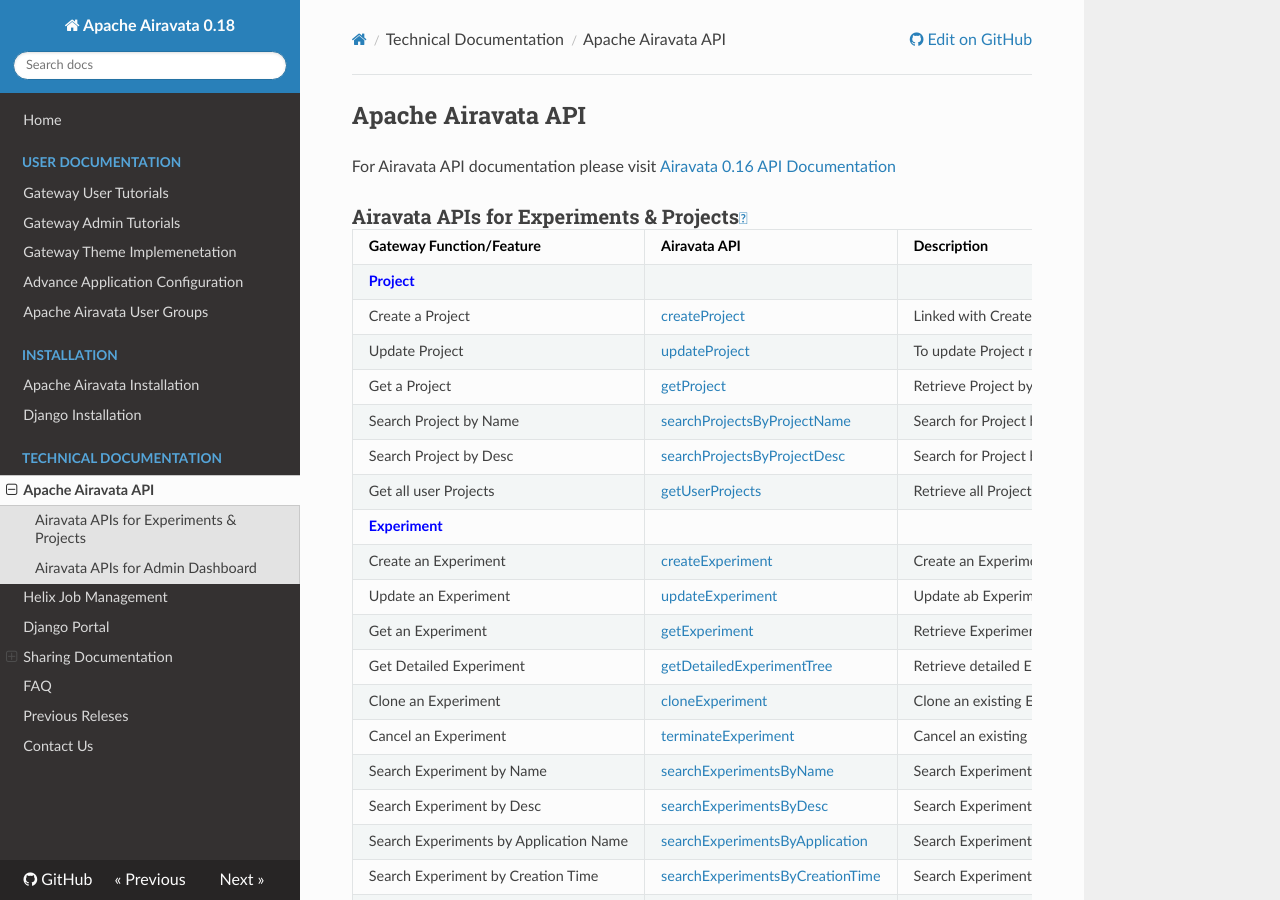
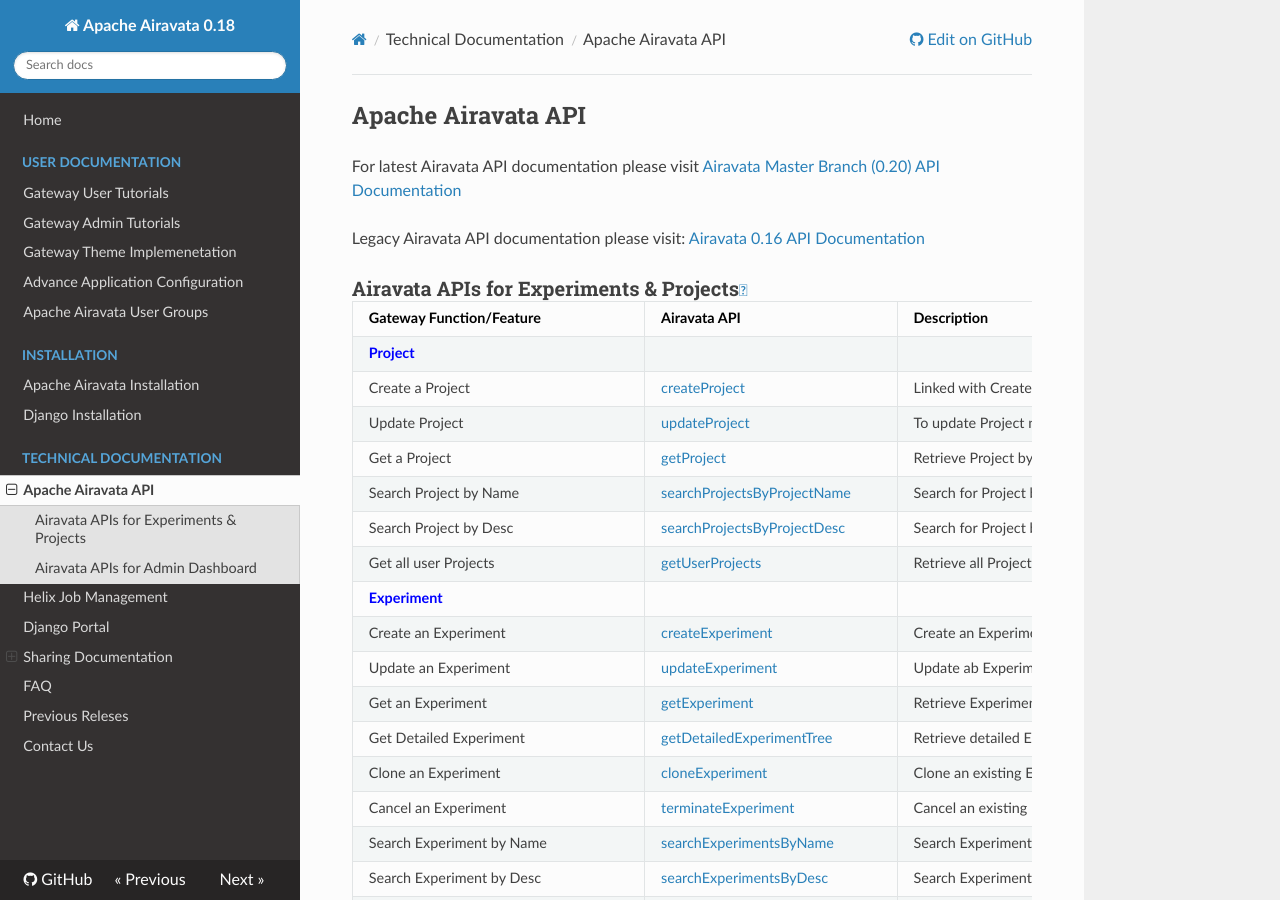
Before and after one commit to isabella232/airavata-docs, an MkDocs documentation site: the page built from docs/technical-documentation/airavata-api.md, in a window 1280 px wide and 900 px high. Built offline with MkDocs 1.6.1, drawn with Linux system fonts in a browser that asks for light colours; nearby versions of some CDN libraries; old or Windows-style settings are respelled for this version of MkDocs.

Commit message:
Changing API documentation to latest master

```diff
--- a/docs/technical-documentation/airavata-api.md
+++ b/docs/technical-documentation/airavata-api.md
@@ -1,30 +1,34 @@
 ## Apache Airavata API
 
-For Airavata API documentation please visit <a href="http://airavata.apache.org/api-docs/0.16/" target="_blank">Airavata 0.16 API Documentation</a>
+For latest Airavata API documentation please visit <a href="http://airavata.apache.org/api-docs/master/" target="_blank">Airavata Master Branch (0.20) API Documentation</a>
+
+Legacy Airavata API documentation please visit:
+<a href="http://airavata.apache.org/api-docs/0.16/" target="_blank">Airavata 0.16 API Documentation</a>
+
 ### <h3>Airavata APIs for Experiments & Projects</h3>
 
 |       Gateway Function/Feature        |           Airavata API            |           Description         |
 |:--------------------------------------|:----------------------------------|:------------------------------|
 <b style="color:blue;">Project</b>
-| Create a Project                          | <a href="http://airavata.apache.org/api-docs/0.16/airavata_api.html#Fn_Airavata_createProject" target="_blank">createProject</a>                                      | Linked with Create Project in PGA.    |
-| Update Project                            | <a href="http://airavata.apache.org/api-docs/0.16/airavata_api.html#Fn_Airavata_updateProject" target="_blank">updateProject</a>                                      | To update Project name and description.   |
-| Get a Project                             | <a href="http://airavata.apache.org/api-docs/0.16/airavata_api.html#Fn_Airavata_getProject" target="_blank">getProject</a>                                            | Retrieve Project by providing the ID.           |
-| Search Project by Name                    | <a href="http://airavata.apache.org/api-docs/0.16/airavata_api.html#Fn_Airavata_searchProjectsByProjectName" target="_blank">searchProjectsByProjectName</a>          | Search for Project by giving part or full project name.          |
-| Search Project by Desc                    | <a href="http://airavata.apache.org/api-docs/0.16/airavata_api.html#Fn_Airavata_searchProjectsByProjectDesc" target="_blank">searchProjectsByProjectDesc</a>          | Search for Project by giving part or full project description.          |
-| Get all user Projects                     | <a href="http://airavata.apache.org/api-docs/0.16/airavata_api.html#Fn_Airavata_getUserProjects" target="_blank">getUserProjects</a>                                  | Retrieve all Projects of a user.          |
+| Create a Project                          | <a href="https://airavata.apache.org/api-docs/master/airavata_api.html#Fn_Airavata_createProject" target="_blank">createProject</a>                                      | Linked with Create Project in PGA.    |
+| Update Project                            | <a href="https://airavata.apache.org/api-docs/master/airavata_api.html#Fn_Airavata_updateProject" target="_blank">updateProject</a>                                      | To update Project name and description.   |
+| Get a Project                             | <a href="https://airavata.apache.org/api-docs/master/airavata_api.html#Fn_Airavata_getProject" target="_blank">getProject</a>                                            | Retrieve Project by providing the ID.           |
+| Search Project by Name                    | <a href="https://airavata.apache.org/api-docs/master/airavata_api.html#Fn_Airavata_searchProjectsByProjectName" target="_blank">searchProjectsByProjectName</a>          | Search for Project by giving part or full project name.          |
+| Search Project by Desc                    | <a href="https://airavata.apache.org/api-docs/master/airavata_api.html#Fn_Airavata_searchProjectsByProjectDesc" target="_blank">searchProjectsByProjectDesc</a>          | Search for Project by giving part or full project description.          |
+| Get all user Projects                     | <a href="https://airavata.apache.org/api-docs/master/airavata_api.html#Fn_Airavata_getUserProjects" target="_blank">getUserProjects</a>                                  | Retrieve all Projects of a user.          |
 <b style="color:blue;">Experiment</b>
-| Create an Experiment                      | <a href="http://airavata.apache.org/api-docs/0.16/airavata_api.html#Fn_Airavata_createExperiment" target="_blank">createExperiment</a>                                | Create an Experiment.          |
-| Update an Experiment                      | <a href="http://airavata.apache.org/api-docs/0.16/airavata_api.html#Fn_Airavata_updateExperiment" target="_blank">updateExperiment</a>                                | Update ab Experiment. Experiments with CREATED exp-status can be updated.          |
-| Get an Experiment                         | <a href="http://airavata.apache.org/api-docs/0.16/airavata_api.html#Fn_Airavata_getExperiment" target="_blank">getExperiment</a>                                      | Retrieve Experiment by providing the experiment ID.          |
-| Get Detailed Experiment                   | <a href="http://airavata.apache.org/api-docs/0.16/airavata_api.html#Fn_Airavata_getDetailedExperimentTree" target="_blank">getDetailedExperimentTree</a>              | Retrieve detailed Experiment by providing the experiment ID.          |
-| Clone an Experiment                       | <a href="http://airavata.apache.org/api-docs/0.16/airavata_api.html#Fn_Airavata_cloneExperiment" target="_blank">cloneExperiment</a>                                  | Clone an existing Experiment. Experiment with any exp-status can be cloned by providing the ID.          |
-| Cancel an Experiment                      | <a href="http://airavata.apache.org/api-docs/0.16/airavata_api.html#Fn_Airavata_terminateExperiment" target="_blank">terminateExperiment</a>                          | Cancel an existing Experiment. Experiments with exp-statuses LAUNCHING or EXECUTING can be cancelled.           |
-| Search Experiment by Name                 | <a href="http://airavata.apache.org/api-docs/0.16/airavata_api.html#Fn_Airavata_searchExperimentsByName" target="_blank">searchExperimentsByName</a>                  | Search Experiment by giving full or part of the name.          |
-| Search Experiment by Desc                 | <a href="http://airavata.apache.org/api-docs/0.16/airavata_api.html#Fn_Airavata_searchExperimentsByDesc" target="_blank">searchExperimentsByDesc</a>                  | Search Experiment by giving full or part of the description.           |
-| Search Experiments by Application Name    | <a href="http://airavata.apache.org/api-docs/0.16/airavata_api.html#Fn_Airavata_searchExperimentsByApplication" target="_blank">searchExperimentsByApplication</a>    | Search Experiment by giving the application name.           |
-| Search Experiment by Creation Time        | <a href="http://airavata.apache.org/api-docs/0.16/airavata_api.html#Fn_Airavata_searchExperimentsByCreationTime" target="_blank">searchExperimentsByCreationTime</a>  | Search Experiment by giving creationTime period.           |
-| Get all user Experiments                  | <a href="http://airavata.apache.org/api-docs/0.16/airavata_api.html#Fn_Airavata_getUserExperiments" target="_blank">getUserExperiments</a>                            | Search for all the experiments of a single user.          |
-| Get Experiments for a Project             | <a href="http://airavata.apache.org/api-docs/0.16/airavata_api.html#Fn_Airavata_getExperimentsInProject" target="_blank">getExperimentsInProject</a>                  | Retrieve all the experiments in a particular Project.          |
+| Create an Experiment                      | <a href="https://airavata.apache.org/api-docs/master/airavata_api.html#Fn_Airavata_createExperiment" target="_blank">createExperiment</a>                                | Create an Experiment.          |
+| Update an Experiment                      | <a href="https://airavata.apache.org/api-docs/master/airavata_api.html#Fn_Airavata_updateExperiment" target="_blank">updateExperiment</a>                                | Update ab Experiment. Experiments with CREATED exp-status can be updated.          |
+| Get an Experiment                         | <a href="https://airavata.apache.org/api-docs/master/airavata_api.html#Fn_Airavata_getExperiment" target="_blank">getExperiment</a>                                      | Retrieve Experiment by providing the experiment ID.          |
+| Get Detailed Experiment                   | <a href="https://airavata.apache.org/api-docs/master/airavata_api.html#Fn_Airavata_getDetailedExperimentTree" target="_blank">getDetailedExperimentTree</a>              | Retrieve detailed Experiment by providing the experiment ID.          |
+| Clone an Experiment                       | <a href="https://airavata.apache.org/api-docs/master/airavata_api.html#Fn_Airavata_cloneExperiment" target="_blank">cloneExperiment</a>                                  | Clone an existing Experiment. Experiment with any exp-status can be cloned by providing the ID.          |
+| Cancel an Experiment                      | <a href="https://airavata.apache.org/api-docs/master/airavata_api.html#Fn_Airavata_terminateExperiment" target="_blank">terminateExperiment</a>                          | Cancel an existing Experiment. Experiments with exp-statuses LAUNCHING or EXECUTING can be cancelled.           |
+| Search Experiment by Name                 | <a href="https://airavata.apache.org/api-docs/master/airavata_api.html#Fn_Airavata_searchExperimentsByName" target="_blank">searchExperimentsByName</a>                  | Search Experiment by giving full or part of the name.          |
+| Search Experiment by Desc                 | <a href="https://airavata.apache.org/api-docs/master/airavata_api.html#Fn_Airavata_searchExperimentsByDesc" target="_blank">searchExperimentsByDesc</a>                  | Search Experiment by giving full or part of the description.           |
+| Search Experiments by Application Name    | <a href="https://airavata.apache.org/api-docs/master/airavata_api.html#Fn_Airavata_searchExperimentsByApplication" target="_blank">searchExperimentsByApplication</a>    | Search Experiment by giving the application name.           |
+| Search Experiment by Creation Time        | <a href="https://airavata.apache.org/api-docs/master/airavata_api.html#Fn_Airavata_searchExperimentsByCreationTime" target="_blank">searchExperimentsByCreationTime</a>  | Search Experiment by giving creationTime period.           |
+| Get all user Experiments                  | <a href="https://airavata.apache.org/api-docs/master/airavata_api.html#Fn_Airavata_getUserExperiments" target="_blank">getUserExperiments</a>                            | Search for all the experiments of a single user.          |
+| Get Experiments for a Project             | <a href="https://airavata.apache.org/api-docs/master/airavata_api.html#Fn_Airavata_getExperimentsInProject" target="_blank">getExperimentsInProject</a>                  | Retrieve all the experiments in a particular Project.          |
 
 
 
@@ -35,34 +39,34 @@ For Airavata API documentation please visit <a href="http://airavata.apache.org/
 |           Admin Function/Feature              |              Airavata API             |                                          Description                                              |
 |:----------------------------------------------|:--------------------------------------|:------------------------------------------------------------------------------------------------  |
 <b style="color:blue;">Add Gateway</b>
-| Add a gateway                                 | <a href="http://airavata.apache.org/api-docs/0.16/airavata_api.html#Fn_Airavata_addGateway" target="_blank">addGateway</a>        | Adding a new Gateway. |
+| Add a gateway                                 | <a href="https://airavata.apache.org/api-docs/master/airavata_api.html#Fn_Airavata_addGateway" target="_blank">addGateway</a>        | Adding a new Gateway. |
 <b style="color:blue;">Credential Store</b>
-| Generate a Token/SSH Key                      | <a href="http://airavata.apache.org/api-docs/0.16/airavata_api.html#Fn_Airavata_generateAndRegisterSSHKeys" target="_blank">generateAndRegisterSSHKeys</a>            | Generate new SSH Key and Token.   |
-| Get all Credential Store Tokens               | <a href="http://airavata.apache.org/api-docs/0.16/airavata_api.html#Fn_Airavata_getAllGatewaySSHPubKeys" target="_blank">getAllGatewaySSHPubKeys</a>               | Retrieve all the generated keys of a Gateway.              |
-| Remove a Token/SSH Key                        | <a href="http://airavata.apache.org/api-docs/0.16/airavata_api.html#Fn_Airavata_deleteSSHPubKey" target="_blank">deleteSSHPubKey</a>                       | Select and delete a particular SSH Key Token pair.   |
+| Generate a Token/SSH Key                      | <a href="https://airavata.apache.org/api-docs/master/airavata_api.html#Fn_Airavata_generateAndRegisterSSHKeys" target="_blank">generateAndRegisterSSHKeys</a>            | Generate new SSH Key and Token.   |
+| Get all Credential Store Tokens               | <a href="https://airavata.apache.org/api-docs/master/airavata_api.html#Fn_Airavata_getAllGatewaySSHPubKeys" target="_blank">getAllGatewaySSHPubKeys</a>               | Retrieve all the generated keys of a Gateway.              |
+| Remove a Token/SSH Key                        | <a href="https://airavata.apache.org/api-docs/master/airavata_api.html#Fn_Airavata_deleteSSHPubKey" target="_blank">deleteSSHPubKey</a>                       | Select and delete a particular SSH Key Token pair.   |
 <b style="color:blue;">Compute Resource (CR)</b>
-| Get all application deployed CRs              | <a href="http://airavata.apache.org/api-docs/0.16/airavata_api.html#Fn_Airavata_getAllApplicationDeployments" target="_blank">getAllApplicationDeployments</a>          | Get all Application deployed Compute Resources.        |
-| Get a CR                                      | <a href="http://airavata.apache.org/api-docs/0.16/airavata_api.html#Fn_Airavata_getComputeResource" target="_blank">getComputeResource</a>                    | Retrieve Compute Resource information by providing the resource ID.   |
-| Register CR                                   | <a href="http://airavata.apache.org/api-docs/0.16/airavata_api.html#Fn_Airavata_registerComputeResource" target="_blank">registerComputeResource</a>               | Register a new Compute Resource. This is Super Admin Feature.|
-| Update CR                                     | <a href="http://airavata.apache.org/api-docs/0.16/airavata_api.html#Fn_Airavata_updateComputeResource" target="_blank">updateComputeResource</a>                 | Retrieve an existing Compute Resource and update.|
-| Enable and Disable CR                         | <a href="http://airavata.apache.org/api-docs/0.16/airavata_api.html#Fn_Airavata_getComputeResource" target="_blank">getComputeResource</a>    <a href="http://airavata.apache.org/api-docs/0.16/airavata_api.html#Fn_Airavata_updateComputeResource" target="_blank">updateComputeResource</a>    | Retrieve the CR and enable or disable through update. This is a Super Admin feature.|
-| Delete a Queue                                | <a href="http://airavata.apache.org/api-docs/0.16/airavata_api.html#Fn_Airavata_deleteBatchQueue" target="_blank">deleteBatchQueue</a>                      | Delete a selected Queue from the Compute Resource.      |
+| Get all application deployed CRs              | <a href="https://airavata.apache.org/api-docs/master/airavata_api.html#Fn_Airavata_getAllApplicationDeployments" target="_blank">getAllApplicationDeployments</a>          | Get all Application deployed Compute Resources.        |
+| Get a CR                                      | <a href="https://airavata.apache.org/api-docs/master/airavata_api.html#Fn_Airavata_getComputeResource" target="_blank">getComputeResource</a>                    | Retrieve Compute Resource information by providing the resource ID.   |
+| Register CR                                   | <a href="https://airavata.apache.org/api-docs/master/airavata_api.html#Fn_Airavata_registerComputeResource" target="_blank">registerComputeResource</a>               | Register a new Compute Resource. This is Super Admin Feature.|
+| Update CR                                     | <a href="https://airavata.apache.org/api-docs/master/airavata_api.html#Fn_Airavata_updateComputeResource" target="_blank">updateComputeResource</a>                 | Retrieve an existing Compute Resource and update.|
+| Enable and Disable CR                         | <a href="https://airavata.apache.org/api-docs/master/airavata_api.html#Fn_Airavata_getComputeResource" target="_blank">getComputeResource</a>    <a href="https://airavata.apache.org/api-docs/master/airavata_api.html#Fn_Airavata_updateComputeResource" target="_blank">updateComputeResource</a>    | Retrieve the CR and enable or disable through update. This is a Super Admin feature.|
+| Delete a Queue                                | <a href="https://airavata.apache.org/api-docs/master/airavata_api.html#Fn_Airavata_deleteBatchQueue" target="_blank">deleteBatchQueue</a>                      | Delete a selected Queue from the Compute Resource.      |
 <b style="color:blue;">Storage Resource (SR)</b>
-| Get all SR Names                              | <a href="http://airavata.apache.org/api-docs/0.16/airavata_api.html#Fn_Airavata_getAllStorageResourceNames" target="_blank">getAllStorageResourceNames</a>          | Retrieve all storage resources of the gateway.  |
-| Get a SR                                      | <a href="http://airavata.apache.org/api-docs/0.16/airavata_api.html#Fn_Airavata_getStorageResource" target="_blank">getStorageResource</a>                    | Fetch Storage Resource by providing the Storage ID.   |
-| Register a SR                                 | <a href="http://airavata.apache.org/api-docs/0.16/airavata_api.html#Fn_Airavata_registerStorageResource" target="_blank">registerStorageResource</a>               | Register a new Storage Resource. This is a Super Admin Feature.|
-| Update a SR                                   | <a href="http://airavata.apache.org/api-docs/0.16/airavata_api.html#Fn_Airavata_updateStorageResource" target="_blank">updateStorageResource</a>                 | Update and existing Storage Resource.|
-| Enable and Disable SR                         | <a href="http://airavata.apache.org/api-docs/0.16/airavata_api.html#Fn_Airavata_getStorageResource" target="_blank">getStorageResource</a>    <a href="http://airavata.apache.org/api-docs/0.16/airavata_api.html#Fn_Airavata_updateStorageResource" target="_blank">updateStorageResource</a>    |Retrieve the SR and enable or disable through update. This is a Super Admin feature.|
-| Delete SR                                     | <a href="http://airavata.apache.org/api-docs/0.16/airavata_api.html#Fn_Airavata_deleteStorageResource" target="_blank">deleteStorageResource</a>                 |Select and delete and existing Storage Resource. |
-| Delete Data Movement Interface of SR          | <a href="http://airavata.apache.org/api-docs/0.16/airavata_api.html#Fn_Airavata_deleteDataMovementInterface" target="_blank">deleteDataMovementInterface</a>       |Delete a Data Movement Interface of a Storage Resource|
+| Get all SR Names                              | <a href="https://airavata.apache.org/api-docs/master/airavata_api.html#Fn_Airavata_getAllStorageResourceNames" target="_blank">getAllStorageResourceNames</a>          | Retrieve all storage resources of the gateway.  |
+| Get a SR                                      | <a href="https://airavata.apache.org/api-docs/master/airavata_api.html#Fn_Airavata_getStorageResource" target="_blank">getStorageResource</a>                    | Fetch Storage Resource by providing the Storage ID.   |
+| Register a SR                                 | <a href="https://airavata.apache.org/api-docs/master/airavata_api.html#Fn_Airavata_registerStorageResource" target="_blank">registerStorageResource</a>               | Register a new Storage Resource. This is a Super Admin Feature.|
+| Update a SR                                   | <a href="https://airavata.apache.org/api-docs/master/airavata_api.html#Fn_Airavata_updateStorageResource" target="_blank">updateStorageResource</a>                 | Update and existing Storage Resource.|
+| Enable and Disable SR                         | <a href="https://airavata.apache.org/api-docs/master/airavata_api.html#Fn_Airavata_getStorageResource" target="_blank">getStorageResource</a>    <a href="https://airavata.apache.org/api-docs/master/airavata_api.html#Fn_Airavata_updateStorageResource" target="_blank">updateStorageResource</a>    |Retrieve the SR and enable or disable through update. This is a Super Admin feature.|
+| Delete SR                                     | <a href="https://airavata.apache.org/api-docs/master/airavata_api.html#Fn_Airavata_deleteStorageResource" target="_blank">deleteStorageResource</a>                 |Select and delete and existing Storage Resource. |
+| Delete Data Movement Interface of SR          | <a href="https://airavata.apache.org/api-docs/master/airavata_api.html#Fn_Airavata_deleteDataMovementInterface" target="_blank">deleteDataMovementInterface</a>       |Delete a Data Movement Interface of a Storage Resource|
 <b style="color:blue;">Experiment Statistics</b>
-| Get Experiment Statistics                     | <a href="http://airavata.apache.org/api-docs/0.16/airavata_api.html#Fn_Airavata_getExperimentStatistics" target="_blank">getExperimentStatistics</a>               | Displays experiments grouped by the experiment status and derived for the given date time range.  |
+| Get Experiment Statistics                     | <a href="https://airavata.apache.org/api-docs/master/airavata_api.html#Fn_Airavata_getExperimentStatistics" target="_blank">getExperimentStatistics</a>               | Displays experiments grouped by the experiment status and derived for the given date time range.  |
 <b style="color:blue;">Gateway Preferences</b>
-| Add CR Preference for a gateway               | <a href="http://airavata.apache.org/api-docs/0.16/airavata_api.html#Fn_Airavata_addGatewayComputeResourcePreference" target="_blank"> addGatewayComputeResourcePreference</a>     ||
-| Edit CR Preference                            | <a href="http://airavata.apache.org/api-docs/0.16/airavata_api.html#Fn_Airavata_addGatewayComputeResourcePreference" target="_blank"> addGatewayComputeResourcePreference</a>     ||
+| Add CR Preference for a gateway               | <a href="https://airavata.apache.org/api-docs/master/airavata_api.html#Fn_Airavata_addGatewayComputeResourcePreference" target="_blank"> addGatewayComputeResourcePreference</a>     ||
+| Edit CR Preference                            | <a href="https://airavata.apache.org/api-docs/master/airavata_api.html#Fn_Airavata_addGatewayComputeResourcePreference" target="_blank"> addGatewayComputeResourcePreference</a>     ||
 | Delete a CR Preference                        |  ||
-| Add SR Preference for a gateway               | <a href="http://airavata.apache.org/api-docs/0.16/airavata_api.html#Fn_Airavata_addGatewayStoragePreference" target="_blank"> addGatewayStoragePreference</a>     ||
-| Edit SR Preference                            | <a href="http://airavata.apache.org/api-docs/0.16/airavata_api.html#Fn_Airavata_addGatewayStoragePreference" target="_blank"> addGatewayStoragePreference</a>     ||
+| Add SR Preference for a gateway               | <a href="https://airavata.apache.org/api-docs/master/airavata_api.html#Fn_Airavata_addGatewayStoragePreference" target="_blank"> addGatewayStoragePreference</a>     ||
+| Edit SR Preference                            | <a href="https://airavata.apache.org/api-docs/master/airavata_api.html#Fn_Airavata_addGatewayStoragePreference" target="_blank"> addGatewayStoragePreference</a>     ||
 | Delete a SR Preference                        |      ||
 <b style="color:blue;">Other</b>
 | Get all Notices                               | noticesView                           | View all existing Notices.        |
```
